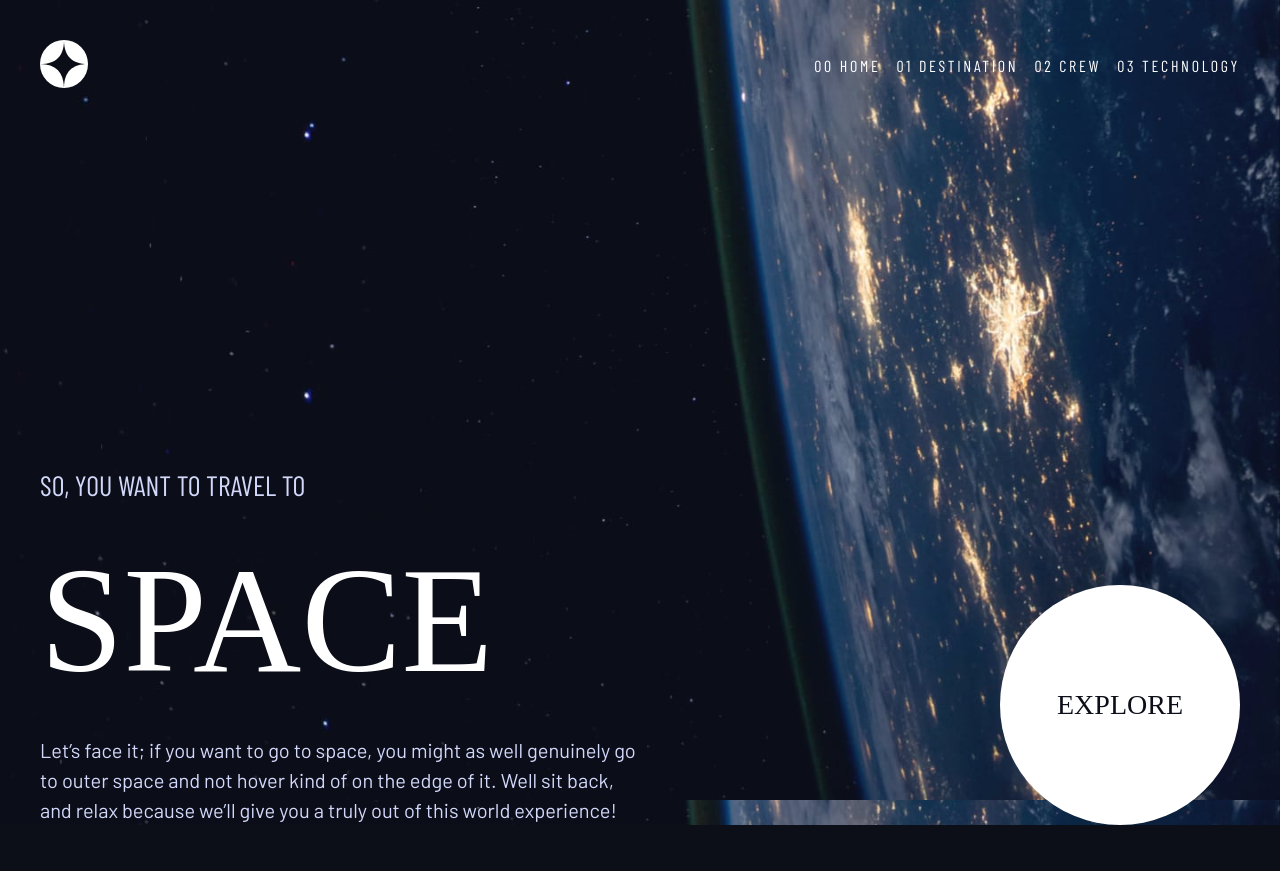
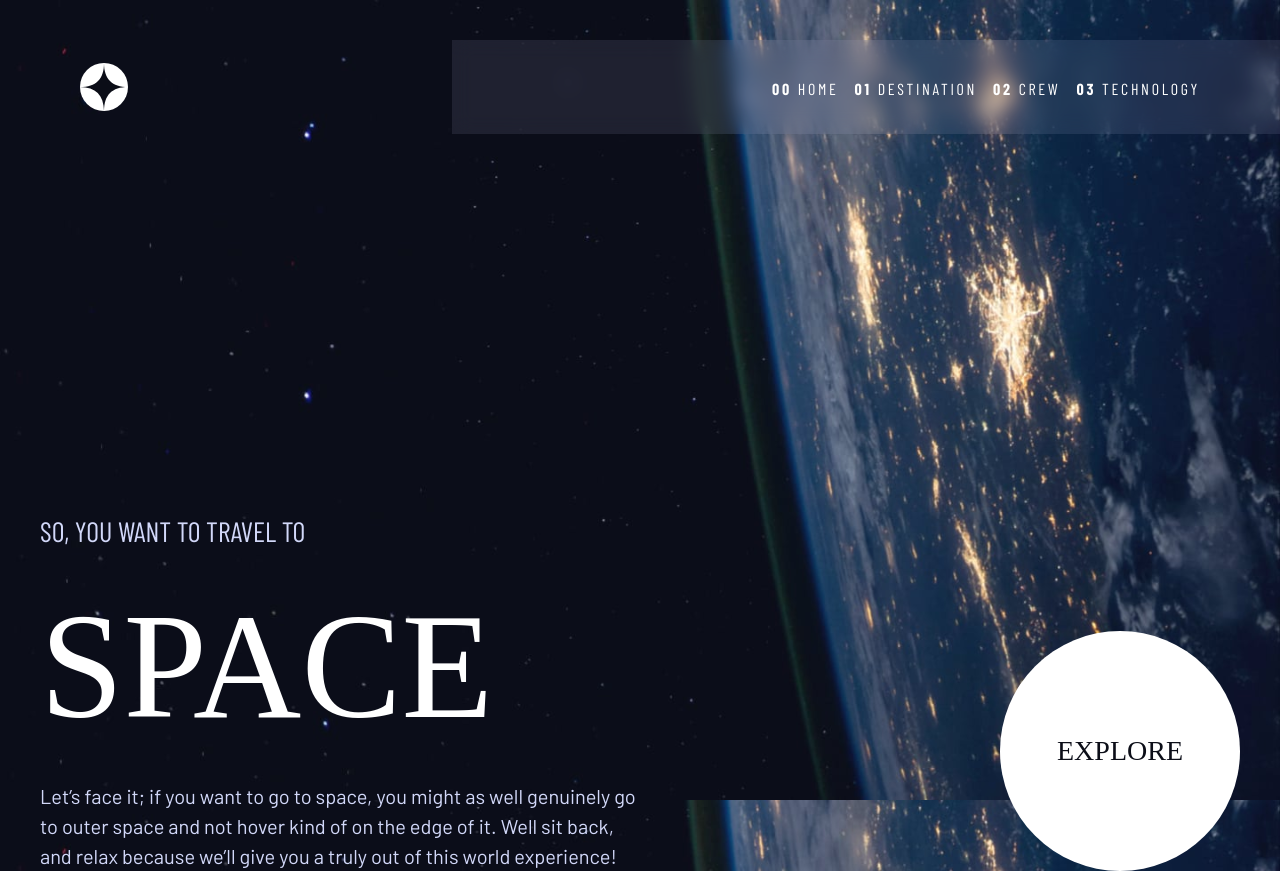
Before and after one commit to seano424/space-travel-website, a plain HTML site: page index.html in a window 1280 px wide. Before the commit the page ends 825 px from the top, so only its background shows below. Drawn offline with nearby package versions, Linux system fonts and the light colour scheme; a web font is replaced by a local one.

Commit message:
backdrop blur

```diff
--- a/index.css
+++ b/index.css
@@ -409,7 +409,44 @@ select {
   opacity: 1;
 }
 
+/* ----------------- */
+/* navigation        */
+/* ----------------- */
+
+.logo {
+  width: 48px;
+  height: 48px;
+  margin-left: 5rem;
+}
+
+.primary-navigation {
+  background-color: hsl(var(--clr-accent) / 0.1);
+  /* bg blur */
+  backdrop-filter: blur(10px);
+  padding: 2rem 5rem 2rem 20rem;
+}
+
+/* at tablet and mobile */
+@media (max-width: 63.9375em) {
+  .primary-navigation {
+    padding: 2rem 2rem 2rem 2rem;
+    background: none;
+  }
+  .logo {
+    margin-left: 2rem;
+  }
+}
+
+.primary-navigation span {
+  font-weight: 700;
+}
+
 .primary-navigation,
+.tabs-menu {
+  list-style: none;
+  margin: 0;
+}
+
 .tabs-menu {
   list-style: none;
   padding: 0;
@@ -683,6 +720,7 @@ select {
 /* mobile navigation toggle */
 .mobile-nav-toggle {
   display: none;
+  padding-right: 2rem;
 }
 
 .mobile-nav-toggle-btn-open {
--- a/index.html
+++ b/index.html
@@ -31,29 +31,35 @@
     />
     <title>Frontend Mentor | Space tourism website</title>
   </head>
-  <body class="container flex flex-col home-page">
+  <body class="flex flex-col home-page">
     <header
       class="flex items-center justify-between"
       style="padding: 2em 0"
     >
-      <a href="/"
+      <a
+        class="logo"
+        href="/"
         ><img
           src="assets/shared/logo.svg"
           alt="Space Tourism Logo"
-      /></a>
+        />
+      </a>
 
       <ul class="flex primary-navigation">
         <li>
-          <a href="#">00 Home </a>
+          <a href="#"> <span>00</span> Home </a>
         </li>
         <li>
-          <a href="#"> 01 Destination </a>
+          <a href="#">
+            <span>01</span>
+            Destination
+          </a>
         </li>
         <li>
-          <a href="#"> 02 Crew </a>
+          <a href="#"> <span>02</span> Crew </a>
         </li>
         <li>
-          <a href="#"> 03 Technology </a>
+          <a href="#"> <span>03</span> Technology </a>
         </li>
       </ul>
 
@@ -86,7 +92,7 @@
       </div>
     </header>
 
-    <section class="hero-section">
+    <section class="hero-section container">
       <div class="hero-section-content">
         <h1 class="fs-500 ff-sans-cond text-accent uppercase">
           So, you want to travel to
```
